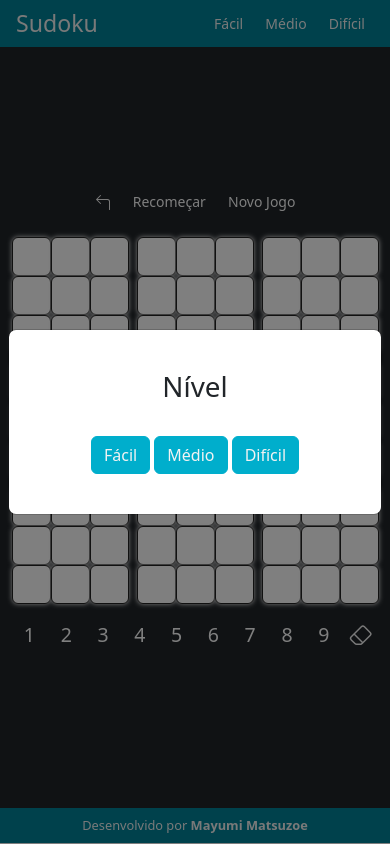
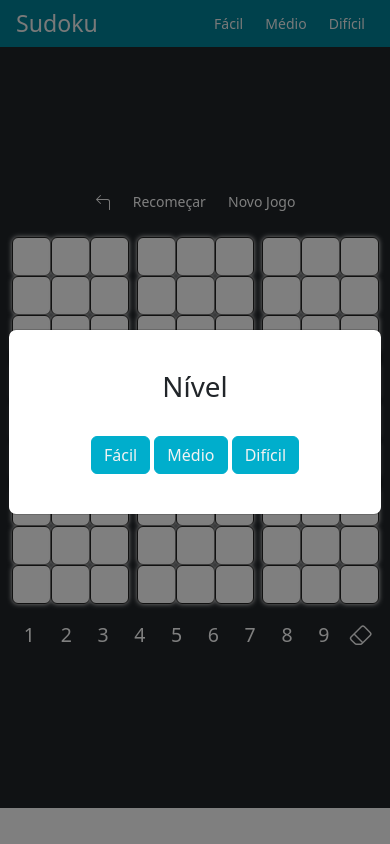
Before and after one commit to ammtsz/sudoku, a website: page src/index.html in a window 390 px wide. Drawn offline with nearby package versions, Linux system fonts and the light colour scheme.

Commit message:
fixed this.isMobile validation to allow keyboard on bigger screens + deleted footer

```diff
--- a/src/index.html
+++ b/src/index.html
@@ -1300,18 +1300,6 @@
       </div>
       <!-- / END GAME MODAL -->
     </main>
-    <footer class="bg__primary--dark py-2 d-flex w-100 justify-content-center">
-      <p class="m-0">
-        Desenvolvido por
-        <a
-          href="https://mmatsuzoe.vercel.app/"
-          class="footer__a"
-          target="_blank"
-          rel="noopener noreferrer"
-          >Mayumi Matsuzoe</a
-        >
-      </p>
-    </footer>
 
     <script src="./js/bootstrap.bundle.min.js"></script>
     <script src="./js/register.js"></script>
--- a/src/js/sudoku.js
+++ b/src/js/sudoku.js
@@ -103,7 +103,7 @@ class Sudoku {
 
       const dataset = event.target.dataset;
 
-      if(!JSON.parse(dataset.fetched) && this.mobile){
+      if(!JSON.parse(dataset.fetched) && !this.isMobile){
         event.target.readOnly = false
       }
 
```
